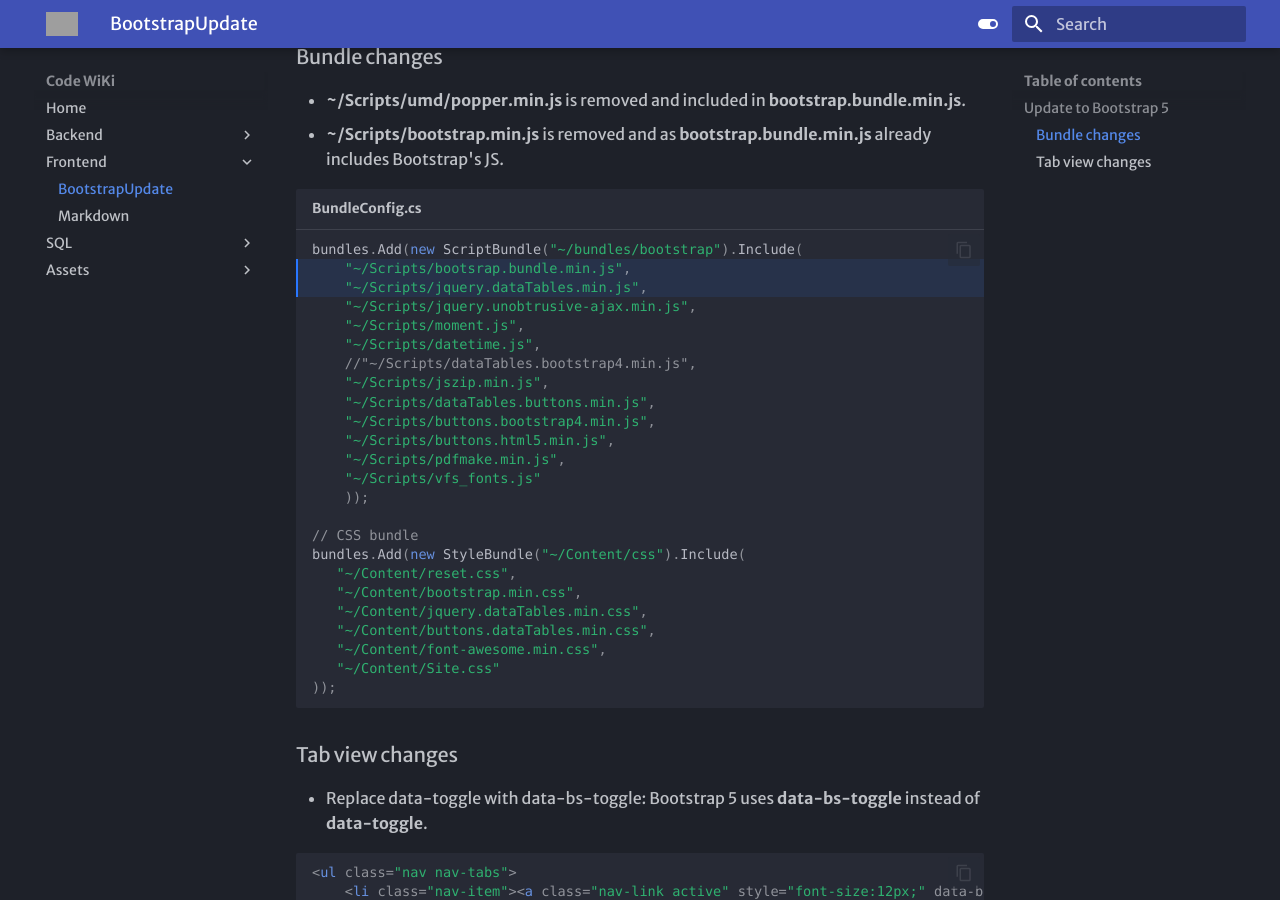
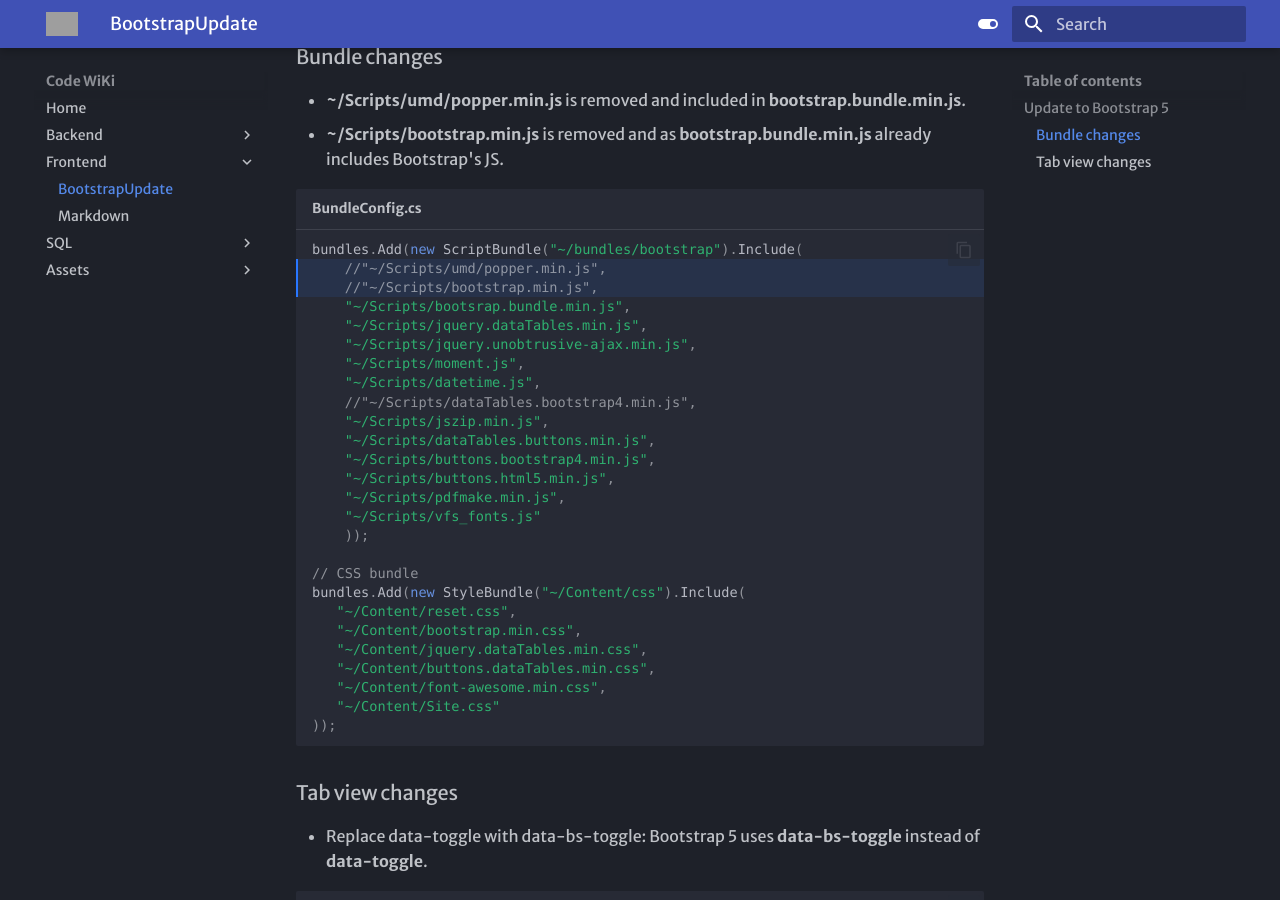
Before and after one commit to mkouhpayeh/code-wiki, an MkDocs documentation site: the page built from docs/Frontend/BootstrapUpdate.md, in a window 1280 px wide and 900 px high, scrolled down 318 px. Built offline with MkDocs 1.6.1 and Material for MkDocs 9.7.7, drawn with Linux system fonts in a browser that asks for light colours; some web fonts are replaced; grey boxes are pictures that could not be loaded.

Commit message:
Update BootstrapUpdate.md

````diff
--- a/docs/Frontend/BootstrapUpdate.md
+++ b/docs/Frontend/BootstrapUpdate.md
@@ -11,6 +11,8 @@
 
 ``` csharp title="BundleConfig.cs" hl_lines="2 3"
 bundles.Add(new ScriptBundle("~/bundles/bootstrap").Include(
+    //"~/Scripts/umd/popper.min.js",
+    //"~/Scripts/bootstrap.min.js",
     "~/Scripts/bootsrap.bundle.min.js",
     "~/Scripts/jquery.dataTables.min.js",
     "~/Scripts/jquery.unobtrusive-ajax.min.js",
````
